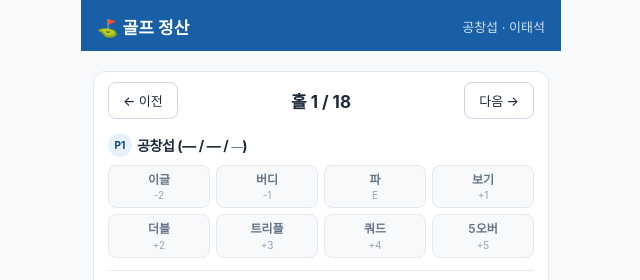
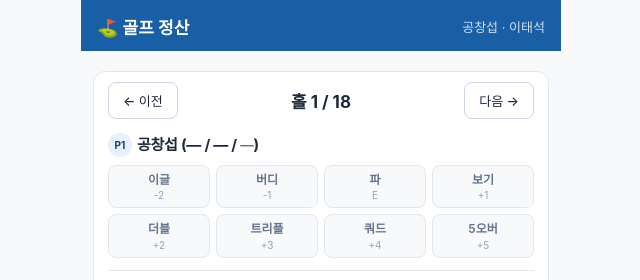
Before and after one commit to kongchangsup-cmd/golf-app, a plain HTML site: page index.html in a window 1280 px wide. Both pictures are taken after a click on the button "게임 시작". Shown: the top 280 px of the page, 319-959 px from the left. Drawn offline with Linux system fonts and the light colour scheme.

Commit message:
Update index.html

```diff
--- a/index.html
+++ b/index.html
@@ -63,7 +63,8 @@ body{overflow-x:hidden;}
 .gas-btn.on{background:var(--blue-bg);border-color:var(--blue);}
 .player-section{margin-bottom:12px;}
 .player-header{display:flex;align-items:center;gap:8px;margin-bottom:8px;}
-.pname{font-size:15px;font-weight:700;color:var(--txt);}
+.pname{font-size:clamp(12px,3.3vw,15px);font-weight:700;color:var(--txt);line-height:1.25;white-space:nowrap;letter-spacing:-.25px;min-width:0;}
+.pname-current{font-size:.9em;font-weight:600;color:var(--txt2);}
 .score-btn-grid{display:grid;grid-template-columns:repeat(4,1fr);gap:6px;}
 .scbtn{padding:5px 2px;border-radius:var(--radius-sm);border:1px solid var(--border);background:var(--bg);cursor:pointer;text-align:center;line-height:1.3;font-family:inherit;}
 .scbtn:active{transform:scale(.95);}
@@ -597,7 +598,7 @@ function renderInputs(){
     h+='<div class="player-section">'
       +'<div class="player-header" style="gap:5px;">'
       +'<div class="av" style="width:24px;height:24px;flex-shrink:0;border-radius:50%;display:flex;align-items:center;justify-content:center;font-size:10px;font-weight:700;'+AV_STYLE[p]+'">P'+(p+1)+'</div>'
-      +'<span class="pname" style="font-size:clamp(10px,3vw,14px);white-space:nowrap;letter-spacing:-.4px;min-width:0;">'+G.nm[p]+' ('+scoreText+' / '+costText+' / <span style="font-size:0.82em;font-weight:400;color:var(--txt2);">'+currentText+'</span>)</span>'
+      +'<span class="pname">'+G.nm[p]+' ('+scoreText+' / '+costText+' / <span class="pname-current">'+currentText+'</span>)</span>'
       +mgBtn
       +'</div><div class="score-btn-grid">';
     LV.forEach(lv=>{
```
